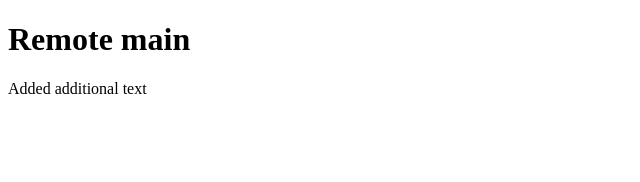
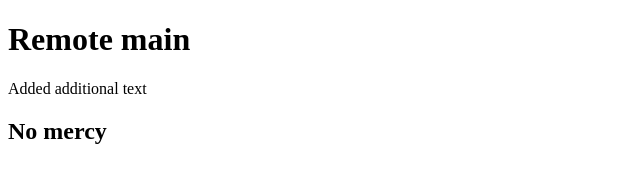
Before and after one commit to F1lton/testRepo, a plain HTML site: page folder2/index.html in a window 1280 px wide. Shown: the whole page, without its empty margins (0-640 px from the left). Drawn offline with Linux system fonts and the light colour scheme.

Commit message:
Update index.html
added additional heading2

```diff
--- a/folder2/index.html
+++ b/folder2/index.html
@@ -7,5 +7,6 @@
     <body>
         <h1>Remote main</h1>
         <p>Added additional text</p>
+        <h2>No mercy</h2>
     </body>
 </html>
```
